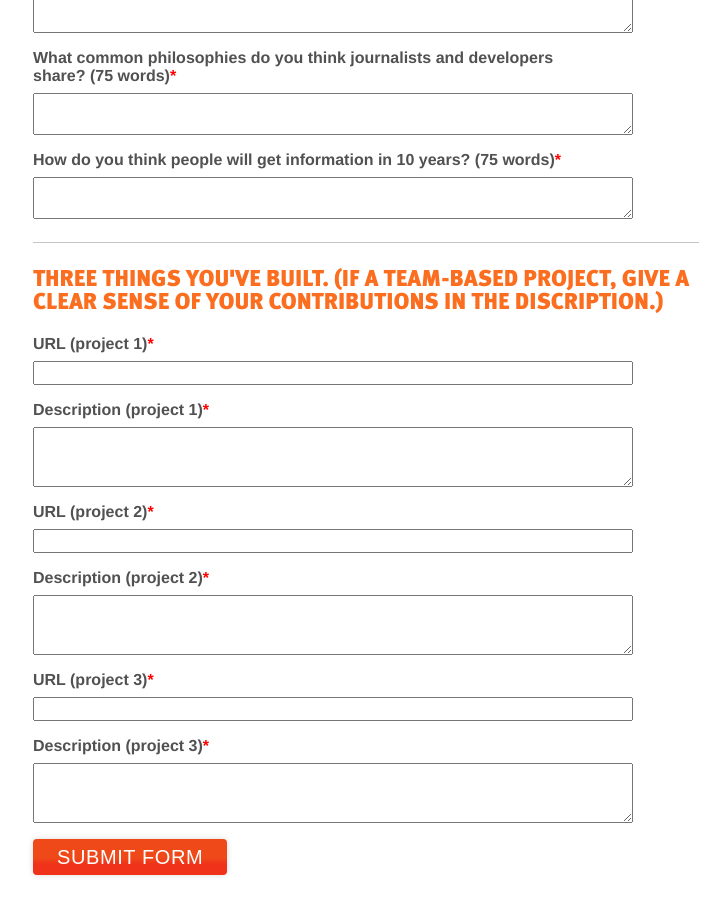
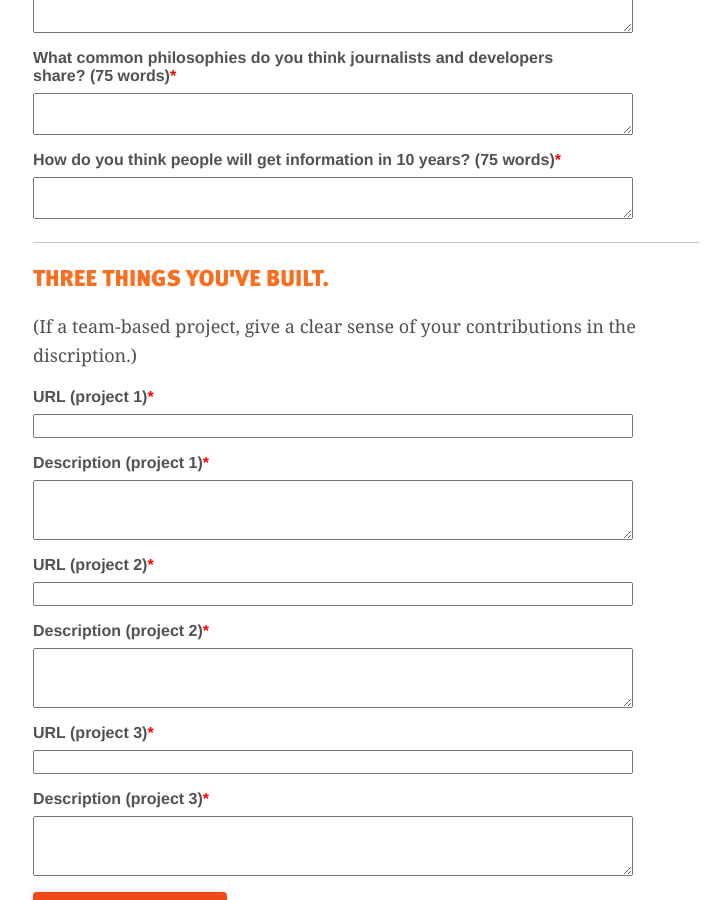
Before and after one commit to mozilla/mozilla-opennews, a Jekyll site: the page built from fellowships/apply.md, in a window 1280 px wide and 900 px high, scrolled down 1817 px. Shown: the whole window, without its empty margins (117-838 px from the left). Built offline with Jekyll 4.4.1, drawn with Linux system fonts in a browser that asks for light colours; nearby versions of some CDN libraries; Markdown is read by kramdown in place of the engine named in the settings; comment, search, counter and statistics services are not loaded.

Commit message:
Adding in a page for BSD to return users to on a successful form submission

```diff
--- a/_includes/signup_form.html
+++ b/_includes/signup_form.html
@@ -61,7 +61,8 @@
     <label class="field" for="custom-951">How do you think people will get information in 10 years? (75 words)<span class="required">*</span></label>
     <textarea rows="2" cols="50" id="custom-951" name="custom-951"></textarea>
 </div>
-<p class="sec-title">Three things you've built. (If a team-based project, give a clear sense of your contributions in the discription.)</p>
+<p class="sec-title">Three things you've built.</p>
+<p>(If a team-based project, give a clear sense of your contributions in the discription.)</p>
 <div class="fieldset">
     <label class="field" for="custom-953">URL (project 1)<span class="required">*</span></label>
     <input size="10" id="custom-953" name="custom-953" type="text">
```
Also changed, not shown: fellowships/thanks.md (added, +7 -0 lines).
